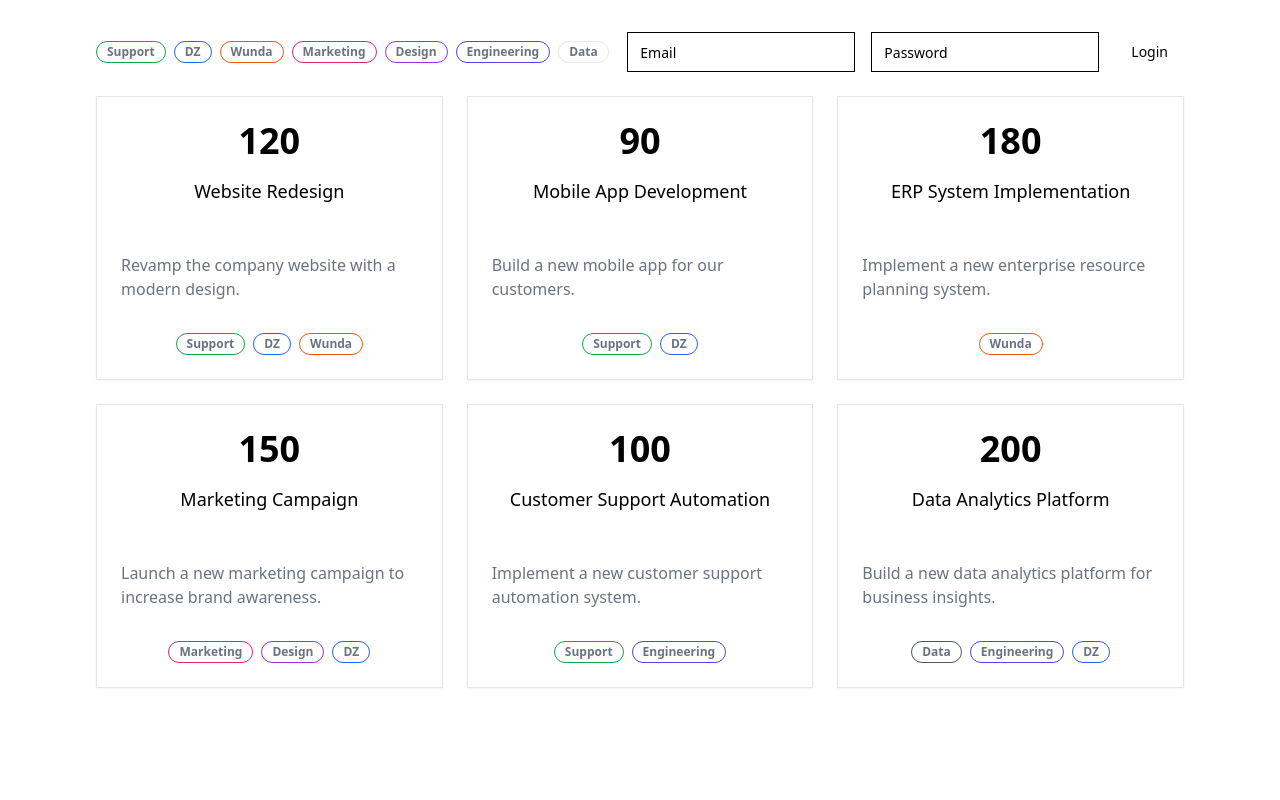
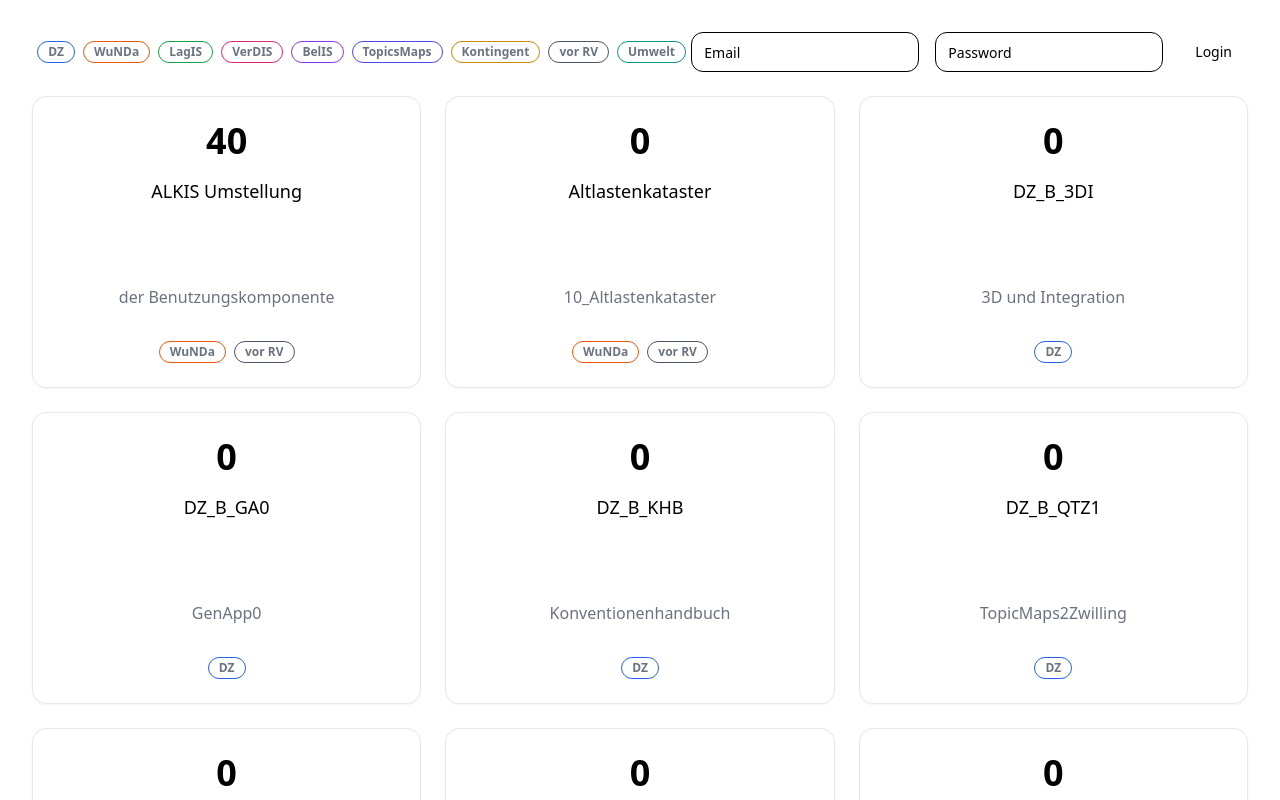
Before and after one commit to cismet/project-tracker-view, a React (Vite) app: page / in a window 1280 px wide. Shown: the top 800 px of the page. Built offline with nearby package versions, Linux system fonts and the light colour scheme.

Commit message:
add proper projects

```diff
--- a/src/App.tsx
+++ b/src/App.tsx
@@ -3,7 +3,6 @@
  * @see https://v0.dev/t/9sQ0rSmy3Ga
  * Documentation: https://v0.dev/docs#integrating-generated-code-into-your-nextjs-app
  */
-"use client";
 
 import { useState } from "react";
 import { Badge } from "@/components/ui/badge";
@@ -19,54 +18,142 @@ export default function Component() {
   const [password, setPassword] = useState("");
   const projects = [
     {
-      id: 1,
-      budget: 120,
-      progress: 80,
-      title: "Website Redesign",
-      description: "Revamp the company website with a modern design.",
-      tags: ["Support", "DZ", "Wunda"],
+      id: "10_ALKIS_Upgrade_2024",
+      title: "ALKIS Umstellung",
+      description: "der Benutzungskomponente",
+      tags: ["WuNDa", "vor RV"],
+      budget: 40,
+      progress: 20,
     },
     {
-      id: 2,
-      budget: 90,
-      progress: 60,
-      title: "Mobile App Development",
-      description: "Build a new mobile app for our customers.",
-      tags: ["Support", "DZ"],
+      id: "10_Altlastenkataster",
+      title: "Altlastenkataster",
+      description: "10_Altlastenkataster",
+      tags: ["WuNDa", "vor RV"],
+
+      budget: 0,
+      progress: 0,
     },
     {
-      id: 3,
-      budget: 180,
-      progress: 40,
-      title: "ERP System Implementation",
-      description: "Implement a new enterprise resource planning system.",
-      tags: ["Wunda"],
+      id: "10_DZ_B_3DI_3D_und_Integration",
+      title: "DZ_B_3DI",
+      description: "3D und Integration",
+      tags: ["DZ"],
+      budget: 0,
+      progress: 0,
     },
     {
-      id: 4,
-      budget: 150,
-      progress: 70,
-      title: "Marketing Campaign",
-      description:
-        "Launch a new marketing campaign to increase brand awareness.",
-      tags: ["Marketing", "Design", "DZ"],
+      id: "10_DZ_B_GA0_GenApp0",
+      title: "DZ_B_GA0",
+      description: "GenApp0",
+      tags: ["DZ"],
+      budget: 0,
+      progress: 0,
     },
     {
-      id: 5,
-      budget: 100,
-      progress: 90,
-      title: "Customer Support Automation",
-      description: "Implement a new customer support automation system.",
-      tags: ["Support", "Engineering"],
+      id: "10_DZ_B_KHB_Konventionenhandbuch",
+      title: "DZ_B_KHB",
+      description: "Konventionenhandbuch",
+      tags: ["DZ"],
+      budget: 0,
+      progress: 0,
     },
     {
-      id: 6,
-      budget: 200,
-      progress: 30,
-      title: "Data Analytics Platform",
-      description: "Build a new data analytics platform for business insights.",
-      tags: ["Data", "Engineering", "DZ"],
+      id: "10_DZ_B_QTZ1-TopicMaps2Zwilling",
+      title: "DZ_B_QTZ1",
+      description: "TopicMaps2Zwilling",
+      tags: ["DZ"],
+      budget: 0,
+      progress: 0,
     },
+    {
+      id: "10_EUS_Sandra",
+      title: "EUS_Sandra",
+      description: "10_EUS_Sandra",
+      tags: ["WuNDa", "vor RV"],
+      budget: 0,
+      progress: 0,
+    },
+    {
+      id: "60_ALWIS Kontingent",
+      title: "ALWIS Kontingent",
+      description: "Wartungskontingent",
+      tags: ["WuNDa", "Kontingent"],
+      budget: 0,
+      progress: 0,
+    },
+    {
+      id: "60_BelIS Kontingent",
+      title: "BelIS Kontingent",
+      description: "Wartungskontingent",
+      tags: ["BelIS", "Kontingent"],
+      budget: 0,
+      progress: 0,
+    },
+    {
+      id: "60_LagIS Kontingent",
+      title: "LagIS Kontingent",
+      description: "Wartungskontingent",
+      tags: ["LagIS", "Kontingent"],
+      budget: 0,
+      progress: 0,
+    },
+    {
+      id: "60_Umwelt Kontingent",
+      title: "Umwelt Kontingent",
+      description: "Wartungskontingent",
+      tags: ["Umwelt", "Kontingent"],
+      budget: 0,
+      progress: 0,
+    },
+    {
+      id: "60_VerdIS Kontingent",
+      title: "VerdIS Kontingent",
+      description: "Warungskontingent",
+      tags: ["VerdIS", "Kontingent"],
+      budget: 0,
+      progress: 0,
+    },
+    {
+      id: "60_WuNDa Kontingent",
+      title: "WuNDa Kontingent",
+      description: "Warungskontingent",
+      tags: ["WuNDa", "Kontingent"],
+      budget: 0,
+      progress: 0,
+    },
+    // {
+    //   id: "70_W_B_Sec_DMZ_Infrastruktur",
+    //   title: "W_B_Sec_DMZ_Infrastruktur",
+    //   description: "70_W_B_Sec_DMZ_Infrastruktur",
+    //   tags: [],
+    //   budget: 0,
+    //   progress: 0,
+    // },
+    // {
+    //   id: "70_WuNDa Konsolidierung 2021",
+    //   title: "WuNDa Konsolidierung 2021",
+    //   description: "70_WuNDa Konsolidierung 2021",
+    //   tags: [],
+    //   budget: 0,
+    //   progress: 0,
+    // },
+    // {
+    //   id: "80_Wartung",
+    //   title: "Wartung",
+    //   description: "80_Wartung",
+    //   tags: [],
+    //   budget: 0,
+    //   progress: 0,
+    // },
+    // {
+    //   id: "90_Akquise",
+    //   title: "Akquise",
+    //   description: "90_Akquise",
+    //   tags: [],
+    //   budget: 0,
+    //   progress: 0,
+    // },
   ];
   const filteredProjects = projects.filter((project) =>
     filters.every((tag) => project.tags.includes(tag))
@@ -78,20 +165,143 @@ export default function Component() {
       setFilters([...filters, tag]);
     }
   };
+
+  const colorConfig = {
+    DZ: {
+      border: "border-blue-600",
+      bg: "bg-blue-600",
+    },
+    WuNDa: {
+      border: "border-orange-600",
+      bg: "bg-orange-600",
+    },
+    LagIS: {
+      border: "border-green-600",
+      bg: "bg-green-600",
+    },
+    VerDIS: {
+      border: "border-pink-600",
+      bg: "bg-pink-600",
+    },
+    BelIS: {
+      border: "border-purple-600",
+      bg: "bg-purple-600",
+    },
+    TopicsMaps: {
+      border: "border-indigo-600",
+      bg: "bg-indigo-600",
+    },
+    Kontingent: {
+      border: "border-yellow-600",
+      bg: "bg-indigo-600",
+    },
+    "vor RV": {
+      border: "border-gray-600",
+      bg: "bg-gray-600",
+    },
+    Umwelt: {
+      // New color for Analytics
+      border: "border-teal-600",
+      bg: "bg-teal-600",
+    },
+    default: {
+      border: "border-gray-600",
+      bg: "bg-gray-600",
+    },
+  };
+
+  const tags = Object.keys(colorConfig).filter((tag) => tag !== "default");
+
+  return (
+    <div className="max-w-7xl mx-auto py-8 px-4 sm:px-6 lg:px-8">
+      <div className="flex items-center justify-between mb-6">
+        <div>
+          <Progress value={100} />
+        </div>
+        <div className="flex items-center gap-4">
+          <div className="flex flex-wrap gap-2">
+            {tags.map((tag) => {
+              const config = colorConfig[tag] || colorConfig.default;
+              return (
+                <Badge
+                  key={tag}
+                  variant={filters.includes(tag) ? "filled" : "outline"}
+                  className={`${config.border} ${
+                    filters.includes(tag)
+                      ? `${config.bg} text-white`
+                      : "white dark:bg-gray-950 text-gray-500 dark:text-gray-400"
+                  }`}
+                  onClick={() => toggleFilter(tag)}
+                >
+                  {tag}
+                </Badge>
+              );
+            })}
+          </div>
+        </div>
+        <div className="flex items-center gap-4">
+          <Input
+            type="email"
+            placeholder="Email"
+            value={email}
+            onChange={(e) => setEmail(e.target.value)}
+          />
+          <Input
+            type="password"
+            placeholder="Password"
+            value={password}
+            onChange={(e) => setPassword(e.target.value)}
+          />
+          <Button>Login</Button>
+        </div>
+      </div>
+      <div className="grid grid-cols-1 sm:grid-cols-2 lg:grid-cols-3 gap-6">
+        {filteredProjects.map((project) => (
+          <Card key={project.id}>
+            <CardContent className="flex flex-col items-center justify-center gap-4 p-6">
+              <div className="text-4xl font-bold">{project.budget}</div>
+              <div className="text-lg font-medium">{project.title}</div>
+              <Progress value={project.progress} className="w-full" />
+              {/* <Progress value={project.progress} className="w-full">
+                <span className="text-sm font-medium text-gray-700 dark:text-gray-300">
+                  {project.progress}%
+                </span>{" "}
+              </Progress> */}
+              <Progress value={50} className="w-full" />
+              <div className="text-gray-500 dark:text-gray-400">
+                {project.description}
+              </div>
+              <div className="flex gap-2 mt-4">
+                {project.tags.map((tag) => {
+                  const config = colorConfig[tag] || colorConfig.default;
+                  return (
+                    <Badge
+                      key={tag}
+                      variant={filters.includes(tag) ? "filled" : "outline"}
+                      className={`${config.border} ${
+                        filters.includes(tag)
+                          ? `${config.bg} text-white`
+                          : "white dark:bg-gray-950 text-gray-500 dark:text-gray-400"
+                      }`}
+                    >
+                      {tag}
+                    </Badge>
+                  );
+                })}
+              </div>
+            </CardContent>
+          </Card>
+        ))}
+      </div>
+    </div>
+  );
   return (
     <div className="max-w-6xl mx-auto py-8 px-4 sm:px-6 lg:px-8">
       <div className="flex items-center justify-between mb-6">
         <div className="flex items-center gap-4">
           <div className="flex flex-wrap gap-2">
-            {[
-              "Support",
-              "DZ",
-              "Wunda",
-              "Marketing",
-              "Design",
-              "Engineering",
-              "Data",
-            ].map((tag) => (
+            {["DZ", "Wunda", "Marketing", "Design", "Engineering", "Data"].map(
+              (tag) => (
                 <Badge
                   key={tag}
                   variant={filters.includes(tag) ? "filled" : "outline"}
@@ -108,7 +318,7 @@ export default function Component() {
                       ? "border-purple-600"
                       : tag === "Engineering"
                       ? "border-indigo-600"
-                    : "gray-600"
+                      : "border-gray-600"
                   } ${
                     filters.includes(tag)
                       ? `${
@@ -132,7 +342,8 @@ export default function Component() {
                 >
                   {tag}
                 </Badge>
-            ))}
+              )
+            )}
           </div>
         </div>
         <div className="flex items-center gap-4">
--- a/src/index.css
+++ b/src/index.css
@@ -14,3 +14,7 @@ h5,
 h6 {
   font-family: var(--font-inter), sans-serif;
 }
+
+:root {
+  --radius: 0.875rem;
+}
```
Lines whose indentation alone changed are shown as unchanged.
